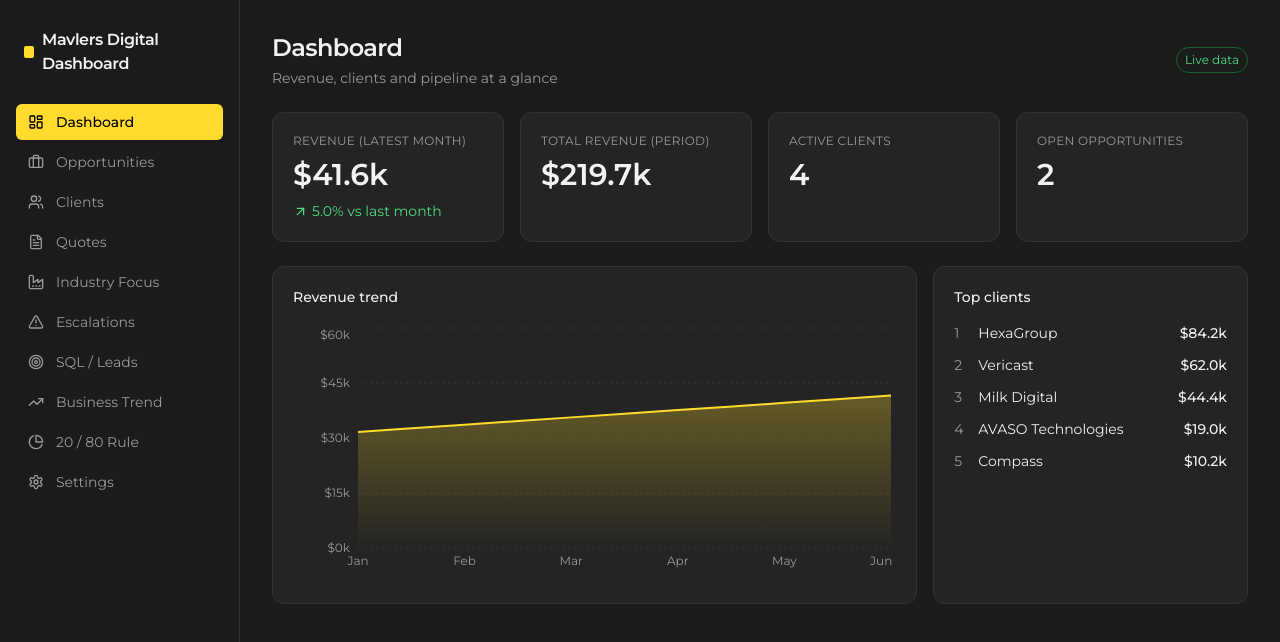
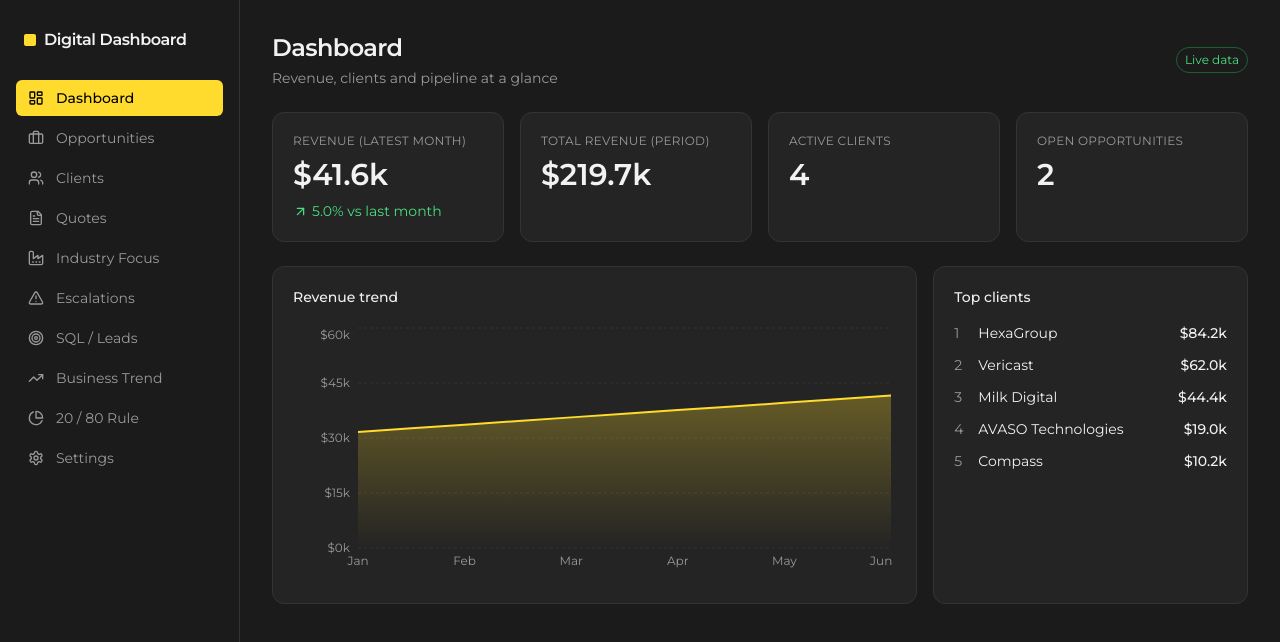
Before and after one commit to rahulkaushal21/Dashboard_2026_Digital, a Next.js app: page / in a window 1280 px wide. Shown: the top 642 px of the page. Built offline with nearby package versions, Linux system fonts and the light colour scheme; no server answers; the database is empty.

Commit message:
Add files via upload

```diff
--- a/components/Sidebar.tsx
+++ b/components/Sidebar.tsx
@@ -22,7 +22,7 @@ export default function Sidebar() {
     <aside className="w-60 shrink-0 bg-mav-dark border-r border-mav-line min-h-screen p-4">
       <div className="flex items-center gap-2 px-2 py-3 mb-4">
         <span className="inline-block w-3 h-3 rounded-sm bg-mav-yellow" />
-        <span className="font-semibold tracking-tight">Mavlers Digital Dashboard</span>
+        <span className="font-semibold tracking-tight">Digital Dashboard</span>
       </div>
       <nav className="space-y-1">
         {nav.map(({ href, label, icon: Icon }) => {
```
